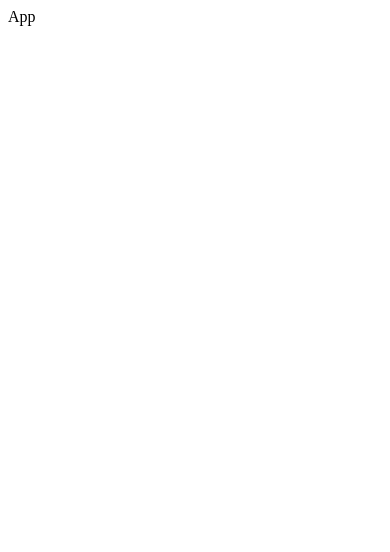
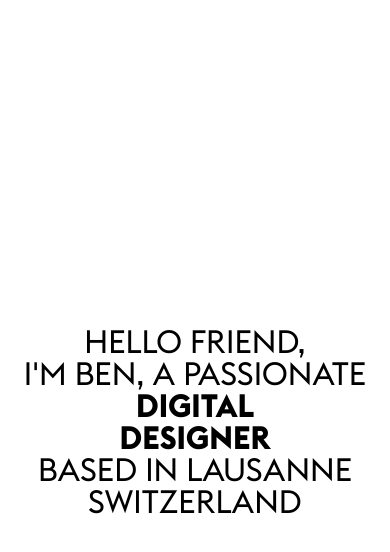
Before and after one commit to Bbot718/portfolio2021, a React (Create React App) app in the folder client/: page / in a window 390 px wide. Shown: the top 552 px of the page. Built offline with nearby package versions, Linux system fonts and the light colour scheme.

Commit message:
Responsive Layout

```diff
--- a/client/src/App.js
+++ b/client/src/App.js
@@ -1,7 +1,11 @@
+import './styles/css/main.css';
+
+import Home from './components/home/home';
+
 function App() {
   return (
     <div className="App">
-      App
+      <Home />
     </div>
   );
 }
--- /dev/null
+++ b/client/src/components/home/header/_header.scss
@@ -0,0 +1,32 @@
+.header{
+  height: 100vh;
+
+  &__content{
+    position: relative;
+    top: 50%;
+    transform: translateY(-50%);
+
+    display: inline-flex;
+    flex-direction: column;
+    align-self:center;
+
+    @include respond(sm) {
+      display: flex;
+      justify-content: center;
+      transform: translateY(-50%);
+    }
+  }
+
+  &__heading{
+    @include respond(sm) { text-align: center;}
+
+    &--offset{
+      margin-left: 20%;
+      @include respond(sm) {margin-left: 0;}
+    }
+  }
+
+  &__line{
+    @include respond(sm) { display: none;}
+  }
+}
--- /dev/null
+++ b/client/src/components/home/header/header.jsx
@@ -0,0 +1,25 @@
+import React, {useEffect} from 'react';
+
+const Header = (props) => {
+
+
+  return(
+    <section className="header">
+      <div className="header__content">
+        <div className="tertiary-heading header__heading">Hello Friend,</div>
+        <hr className="header__line line-large" />
+        <div className="tertiary-heading header__heading">I'm Ben, a Passionate</div>
+        <hr className="header__line line-large" />
+        <div className="tertiary-heading tertiary-heading--bold header__heading header__heading--offset">Digital</div>
+        <hr className="header__line line-large" />
+        <div className="tertiary-heading tertiary-heading--bold header__heading header__heading--offset">Designer</div>
+        <hr className="header__line line-large" />
+        <div className="tertiary-heading header__heading">Based In Lausanne</div>
+        <hr className="header__line line-large" />
+        <div className="tertiary-heading header__heading">Switzerland</div>
+      </div>
+    </section>
+  )
+}
+
+export default Header;
--- /dev/null
+++ b/client/src/components/home/home.jsx
@@ -0,0 +1,19 @@
+import Header from './header/header';
+
+function Home() {
+  return (
+    <div className="home">
+      <div className="container">
+        <div className="row">
+          <div className="col-1-of-3"></div>
+          <div className="col-2-of-3">
+            <Header/>
+
+          </div>
+        </div>
+      </div>
+    </div>
+  );
+}
+
+export default Home;
--- a/client/src/styles/css/main.css
+++ b/client/src/styles/css/main.css
@@ -10,6 +10,42 @@
 *::after *::-webkit-scrollbar,
 *::before *::-webkit-scrollbar {
   display: none;
+}
+
+@media only screen and (min-width: 2000px) {
+  html {
+    font-size: 110%;
+  }
+}
+
+@media only screen and (max-width: 2000px) {
+  html {
+    font-size: 90%;
+  }
+}
+
+@media only screen and (max-width: 1400px) {
+  html {
+    font-size: 70%;
+  }
+}
+
+@media only screen and (max-width: 1200px) {
+  html {
+    font-size: 60%;
+  }
+}
+
+@media only screen and (max-width: 1024px) {
+  html {
+    font-size: 50%;
+  }
+}
+
+@media only screen and (max-width: 768px) {
+  html {
+    font-size: 100%;
+  }
 }
 
 body {
@@ -26,6 +62,16 @@ a {
   color: inherit;
 }
 
+li {
+  list-style: none;
+}
+
+.wrapper {
+  position: relative;
+  display: inline-block;
+  overflow-y: hidden;
+}
+
 @font-face {
   font-family: 'euclid_flexbold';
   src: url("../../assets/fonts/euclidflex-bold-webfont.woff") format("woff"), url("../../assets/fonts/euclidflex-bold-webfont.woff2") format("woff2");
@@ -38,6 +84,23 @@ a {
   src: url("../../assets/fonts/EuclidFlex-Regular_webfont.woff2") format("woff2"), url("../../assets/fonts/euclidflex-regular-webfont.woff") format("woff");
   font-weight: normal;
   font-style: normal;
+}
+
+.tertiary-heading {
+  font-family: 'euclid_flexregular';
+  text-transform: uppercase;
+  font-size: 6rem;
+  line-height: 1;
+}
+
+.tertiary-heading--bold {
+  font-family: 'euclid_flexbold';
+}
+
+@media only screen and (max-width: 768px) {
+  .tertiary-heading {
+    font-size: 2rem;
+  }
 }
 
 .openTypeStyle1 {
@@ -74,10 +137,6 @@ a {
 
 .container {
   margin: 0 auto;
-}
-
-.container--full-width {
-  width: 100vw;
 }
 
 .row {
@@ -908,7 +967,7 @@ a {
 }
 
 .line-large {
-  height: 2rem;
+  height: .5rem;
   position: relative;
   z-index: 3;
   max-width: 100%;
@@ -917,4 +976,53 @@ a {
   box-sizing: border-box;
   transform-origin: left;
 }
+
+@media only screen and (max-width: 768px) {
+  .line-large {
+    height: .3rem;
+  }
+}
+
+.header {
+  height: 100vh;
+}
+
+.header__content {
+  position: relative;
+  top: 50%;
+  transform: translateY(-50%);
+  display: inline-flex;
+  flex-direction: column;
+  align-self: center;
+}
+
+@media only screen and (max-width: 768px) {
+  .header__content {
+    display: flex;
+    justify-content: center;
+    transform: translateY(-50%);
+  }
+}
+
+@media only screen and (max-width: 768px) {
+  .header__heading {
+    text-align: center;
+  }
+}
+
+.header__heading--offset {
+  margin-left: 20%;
+}
+
+@media only screen and (max-width: 768px) {
+  .header__heading--offset {
+    margin-left: 0;
+  }
+}
+
+@media only screen and (max-width: 768px) {
+  .header__line {
+    display: none;
+  }
+}
 /*# sourceMappingURL=main.css.map */
--- a/client/src/styles/scss/abstract/_variables.scss
+++ b/client/src/styles/scss/abstract/_variables.scss
@@ -11,3 +11,11 @@ $xl: 1200px;
 $l: 1024px;
 $md: 768px;
 $sm: 540px;
+
+//Font Scaling
+$xxxl-scale: 110%;
+$xxl-scale: 90%;
+$xl-scale: 70%;
+$l-scale: 60%;
+$md-scale: 50%;
+$sm-scale: 100%;
--- a/client/src/styles/scss/base/_reset.scss
+++ b/client/src/styles/scss/base/_reset.scss
@@ -6,6 +6,15 @@
   box-sizing: inherit;
 
   *::-webkit-scrollbar{display: none;}
+}
+
+html{
+  @include respond(xxxl) {font-size: $xxxl-scale;}
+  @include respond(xxl) {font-size: $xxl-scale;}
+  @include respond(xl) {font-size: $xl-scale;}
+  @include respond(l) { font-size: $l-scale;}
+  @include respond(md) { font-size: $md-scale;}
+  @include respond(sm) {font-size: $sm-scale;}
 }
 
 body {
@@ -19,3 +28,12 @@ a {
   text-decoration: none;
   color: inherit;
 }
+
+li{list-style: none;}
+
+.wrapper{
+  position: relative;
+  display: inline-block;
+  overflow-y: hidden;
+
+}
--- a/client/src/styles/scss/base/_typography.scss
+++ b/client/src/styles/scss/base/_typography.scss
@@ -14,7 +14,16 @@
   font-style: normal;
 }
 
+.tertiary-heading{
+  font-family: 'euclid_flexregular';
+  text-transform: uppercase;
+  font-size: 6rem;
+  line-height: 1;
 
+  &--bold{font-family: 'euclid_flexbold';}
+
+  @include respond(sm) {font-size: 2rem;}
+}
 
 @for $i from 1 through 7{
   .openTypeStyle#{$i}{font-feature-settings: 'ss0#{$i}'}
--- a/client/src/styles/scss/layout/_grid.scss
+++ b/client/src/styles/scss/layout/_grid.scss
@@ -1,6 +1,5 @@
 .container{
   margin: 0 auto;
-  &--full-width{width: 100vw;}
 }
 
 .row{
@@ -12,6 +11,7 @@
   @for $j from 1 through $i{
     .col-#{$j}-of-#{$i}{
       flex: 0 0 calc(100% / #{$i} * #{$j});
+
       @include respond(sm) {
         flex: 0 0 calc(100% / 2 * #{$j});
       }
--- a/client/src/styles/scss/layout/_line.scss
+++ b/client/src/styles/scss/layout/_line.scss
@@ -19,6 +19,8 @@
 }
 
 .line-large{
-  height: 2rem;
+  height: .5rem;
+  @include respond(sm) {height: .3rem;}
   @include line;
+
 }
--- a/client/src/styles/scss/main.scss
+++ b/client/src/styles/scss/main.scss
@@ -7,3 +7,6 @@
 @import 'layout/grid';
 @import 'layout/spacing';
 @import 'layout/line';
+
+
+@import '../../components/home/header/header';
```
Also changed, not shown: client/src/styles/scss/abstract/_mixins.scss (indentation only), 1 other file (tests, documents, lock files or other folders).
